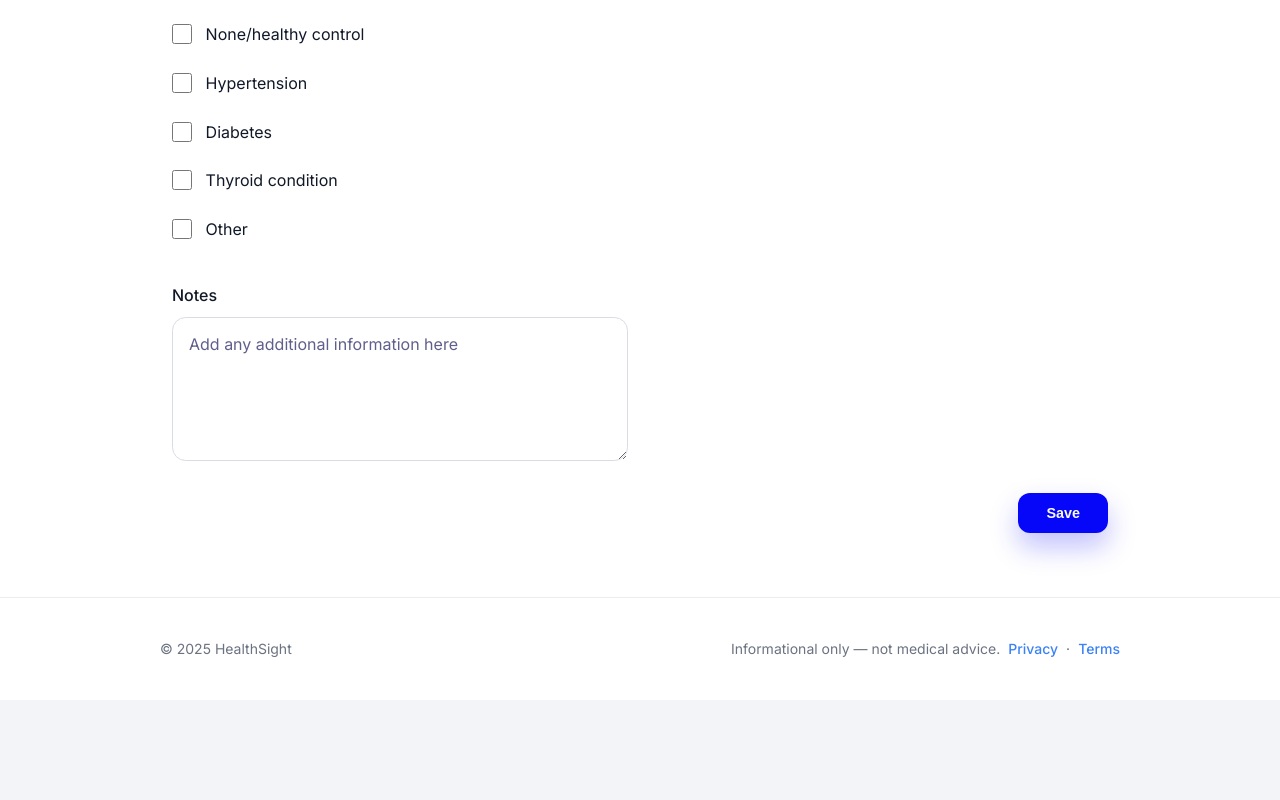
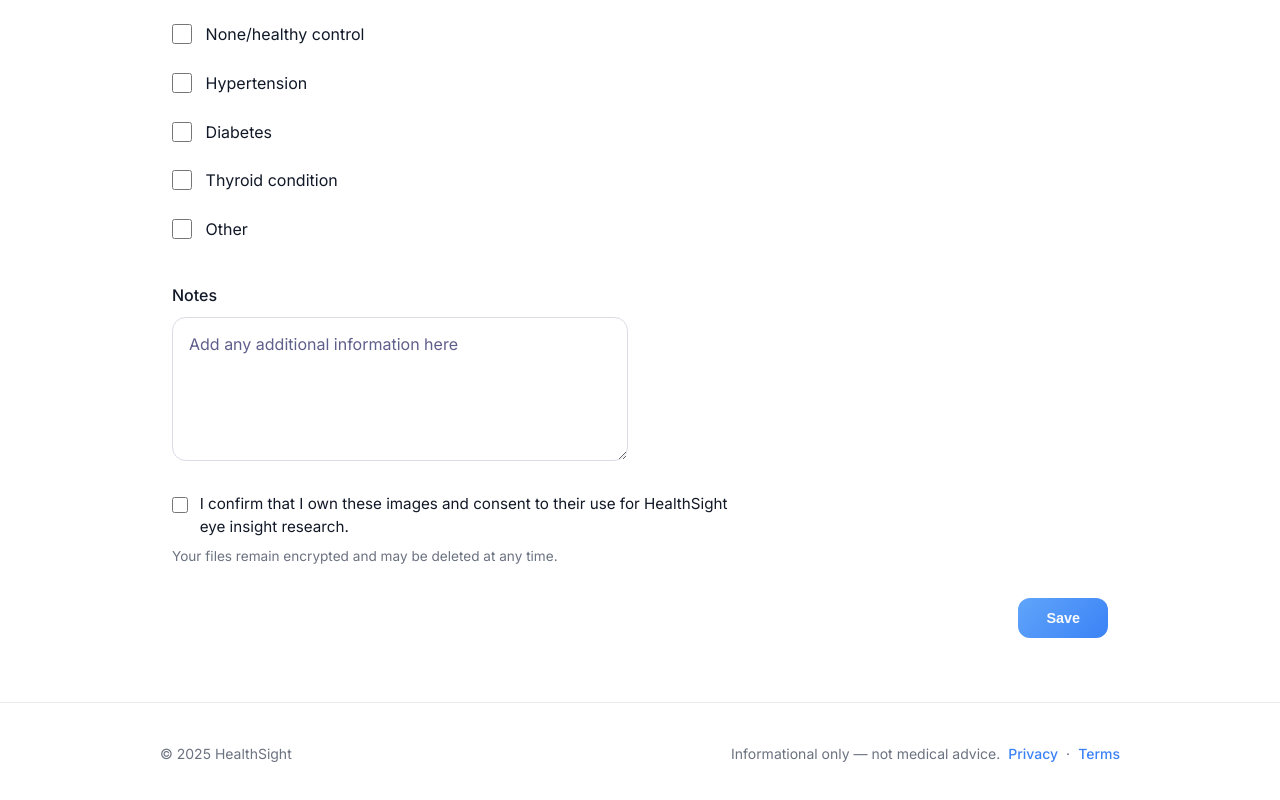
Before and after one commit to jpbinith/health-insight-frontend, a Next.js app: page /eye-insights in a window 1280 px wide. Shown: the part 475-1275 px from the top of the page. Before the commit the page ends 1175 px from the top, so only its background shows below. Built offline with nearby package versions, Linux system fonts and the light colour scheme.

Commit message:
consent added

```diff
--- a/src/app/eye-insights/page.tsx
+++ b/src/app/eye-insights/page.tsx
@@ -14,6 +14,7 @@ export default function EyeInsightsPage() {
   const [dragActive, setDragActive] = useState(false);
   const [selectedFiles, setSelectedFiles] = useState<File[]>([]);
   const fileInputRef = useRef<HTMLInputElement | null>(null);
+  const [consentChecked, setConsentChecked] = useState(false);
 
   const toggleOther = (checked: boolean) => {
     setOtherSelected(checked);
@@ -223,8 +224,29 @@ export default function EyeInsightsPage() {
           />
         </div>
 
+        <div className="eye-insights__consent">
+          <label className="eye-insights__consent-control">
+            <input
+              className="eye-insights__consent-checkbox"
+              type="checkbox"
+              checked={consentChecked}
+              onChange={(event) => setConsentChecked(event.target.checked)}
+            />
+            <span className="eye-insights__consent-copy">
+              I confirm that I own these images and consent to their use for HealthSight eye insight research.
+            </span>
+          </label>
+          <p className="eye-insights__consent-hint">
+            Your files remain encrypted and may be deleted at any time.
+          </p>
+        </div>
+
         <div className="eye-insights__actions">
-          <button className="eye-insights__save" type="button">
+          <button
+            className={`eye-insights__save${consentChecked ? '' : ' eye-insights__save--disabled'}`}
+            type="button"
+            disabled={!consentChecked}
+          >
             Save
           </button>
         </div>
--- a/src/styles/pages/_eye_insights.scss
+++ b/src/styles/pages/_eye_insights.scss
@@ -311,6 +311,40 @@
   }
 }
 
+.eye-insights__consent {
+  display: grid;
+  gap: 0.45rem;
+  padding-inline: 0.75rem;
+  max-width: 38rem;
+}
+
+.eye-insights__consent-control {
+  display: flex;
+  align-items: flex-start;
+  gap: 0.75rem;
+  font-size: 0.95rem;
+  color: colors.$color-text-primary;
+}
+
+.eye-insights__consent-checkbox {
+  width: 1.2rem;
+  height: 1.2rem;
+  border-radius: 0.35rem;
+  border: 2px solid #dbdbe6;
+  background-color: colors.$color-surface-light;
+  accent-color: colors.$color-primary;
+  margin-top: 0.15rem;
+}
+
+.eye-insights__consent-copy {
+  line-height: 1.5;
+}
+
+.eye-insights__consent-hint {
+  font-size: 0.85rem;
+  color: colors.$color-text-secondary;
+}
+
 .eye-insights__actions {
   display: flex;
   justify-content: flex-end;
@@ -322,23 +356,34 @@
 .eye-insights__save {
   border: none;
   border-radius: 0.75rem;
-  background-color: #0606f9;
+  background: #0606f9;
   color: colors.$color-text-inverted;
   font-weight: type.$font-weight-bold;
   padding: 0.75rem 1.75rem;
   font-size: 0.9rem;
   cursor: pointer;
-  box-shadow: 0 14px 28px rgba(6, 6, 249, 0.25);
+  box-shadow: 0 14px 28px rgba(22, 163, 74, 0.25);
   transition: transform 0.2s ease, box-shadow 0.2s ease;
 
   &:hover {
     transform: translateY(-1px);
-    box-shadow: 0 18px 32px rgba(6, 6, 249, 0.3);
+    box-shadow: 0 18px 32px rgba(22, 163, 74, 0.3);
   }
 
   &:focus-visible {
     outline: 2px solid colors.$color-text-inverted;
     outline-offset: 3px;
+  }
+}
+
+.eye-insights__save--disabled {
+  background: linear-gradient(135deg, rgba(96, 165, 250, 1) 0%, rgba(59, 130, 246, 1) 100%);
+  cursor: not-allowed;
+  box-shadow: none;
+
+  &:hover {
+    transform: none;
+    box-shadow: none;
   }
 }
 
```
